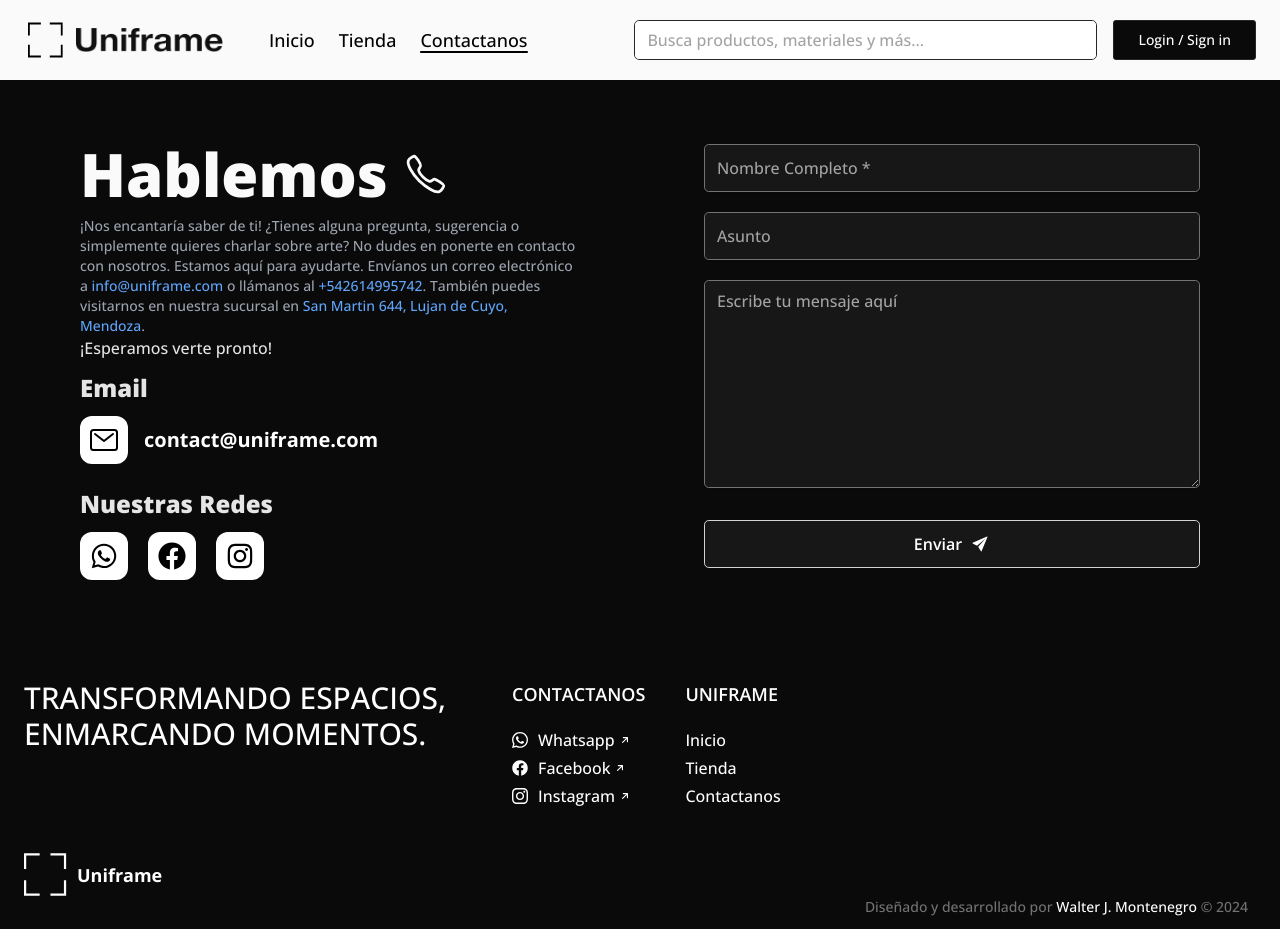
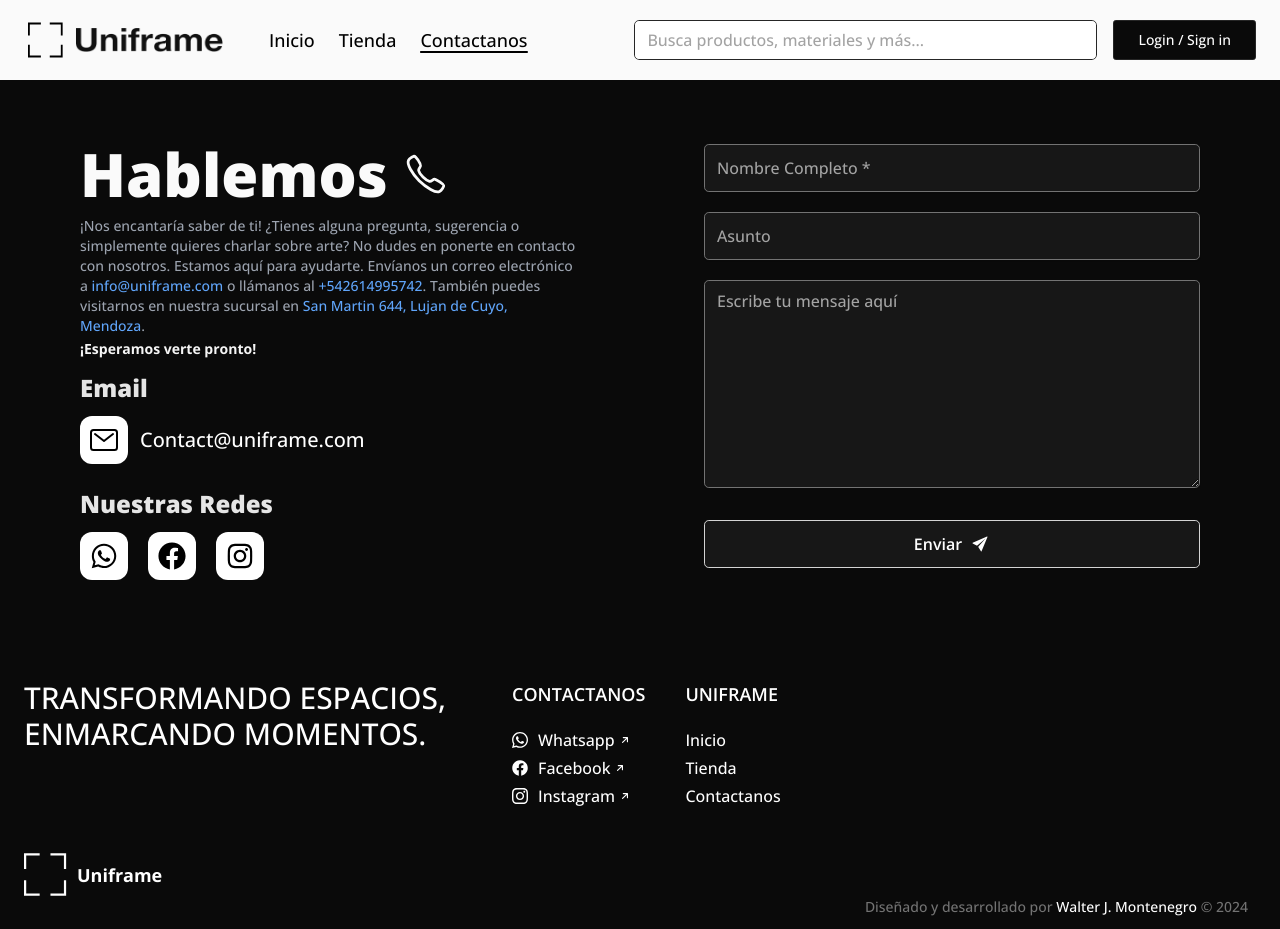
Before and after one commit to MojeZcg/Uniframe, a Next.js app: page /contact in a window 1280 px wide. Built offline with nearby package versions, Linux system fonts and the light colour scheme.

Commit message:
fix: Correct font weight and spelling mistakes

```diff
--- a/src/app/contact/page.tsx
+++ b/src/app/contact/page.tsx
@@ -46,7 +46,7 @@ export default function Home() {
             </Link>
             .
           </p>
-          <span className="text-base text-neutral-200">
+          <span className="text-sm font-bold text-neutral-100">
             ¡Esperamos verte pronto!
           </span>
           <div className="pt-3">
@@ -61,10 +61,10 @@ export default function Home() {
                 <Link
                   target="_blank"
                   href="mailto:contact@uniframe.com"
-                  className="pl-4"
+                  className="pl-3"
                 >
-                  <strong className=" text-xl text-white">
-                    contact@uniframe.com
+                  <strong className="text-xl font-light text-white">
+                    Contact@uniframe.com
                   </strong>
                 </Link>
               </li>
```
